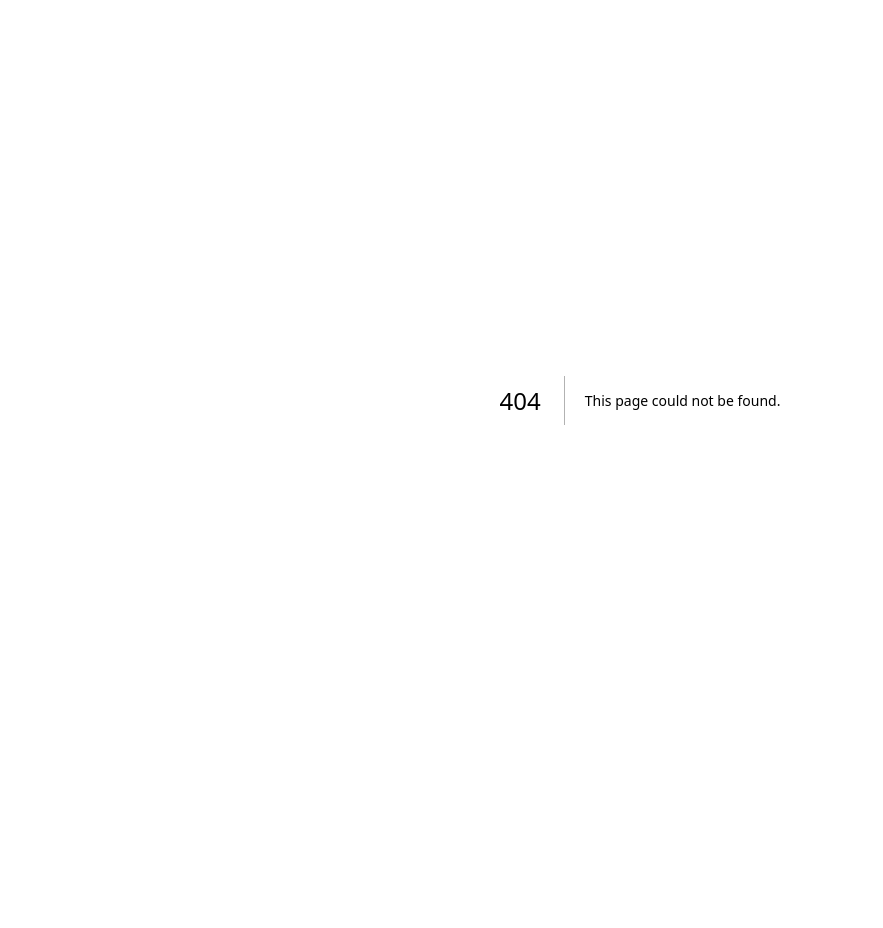
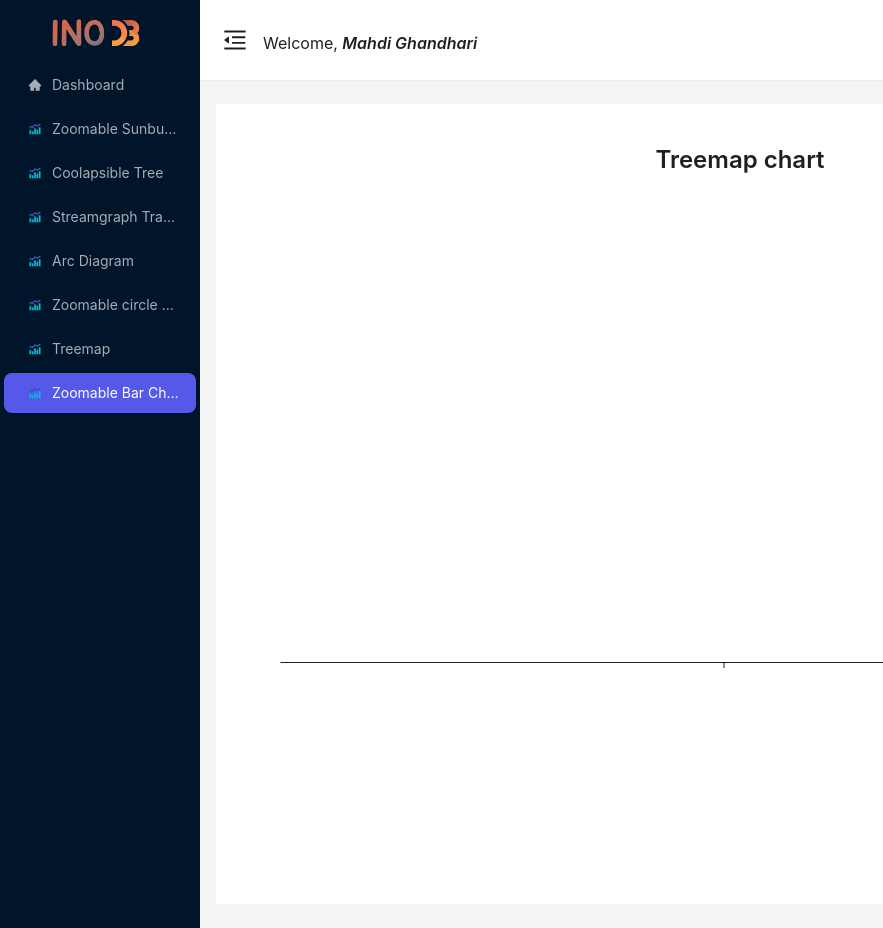
Before and after one commit to ferdouskazemi/inolitix-d3, a Next.js app: page /chart/zoomable-bar-chart in a window 1280 px wide. Before the commit this address had no page. Shown: the whole page, without its empty margins (0-883 px from the left). Before the commit the page ends 800 px from the top, so only its background shows below. Built offline with nearby package versions, Linux system fonts and the light colour scheme.

Commit message:
add some things new

```diff
--- /dev/null
+++ b/pages/chart/zoomable-bar-chart.tsx
@@ -0,0 +1,13 @@
+import PublicLayout from "../../layout/public-layout";
+import ZoomableBarChart  from "../../components/zoomable-bar-chart";
+import data from '../../components/zoomable-bar-chart/data.csv';
+const ZoomableBar = () => {
+    return (
+        <PublicLayout title="Zoomable Suburst Chart">
+            <p className="text-2xl font-semibold text-center my-4">Treemap chart</p>
+            <ZoomableBarChart data={data}  />
+        </PublicLayout>
+     );
+}
+
+export default ZoomableBar;
```
